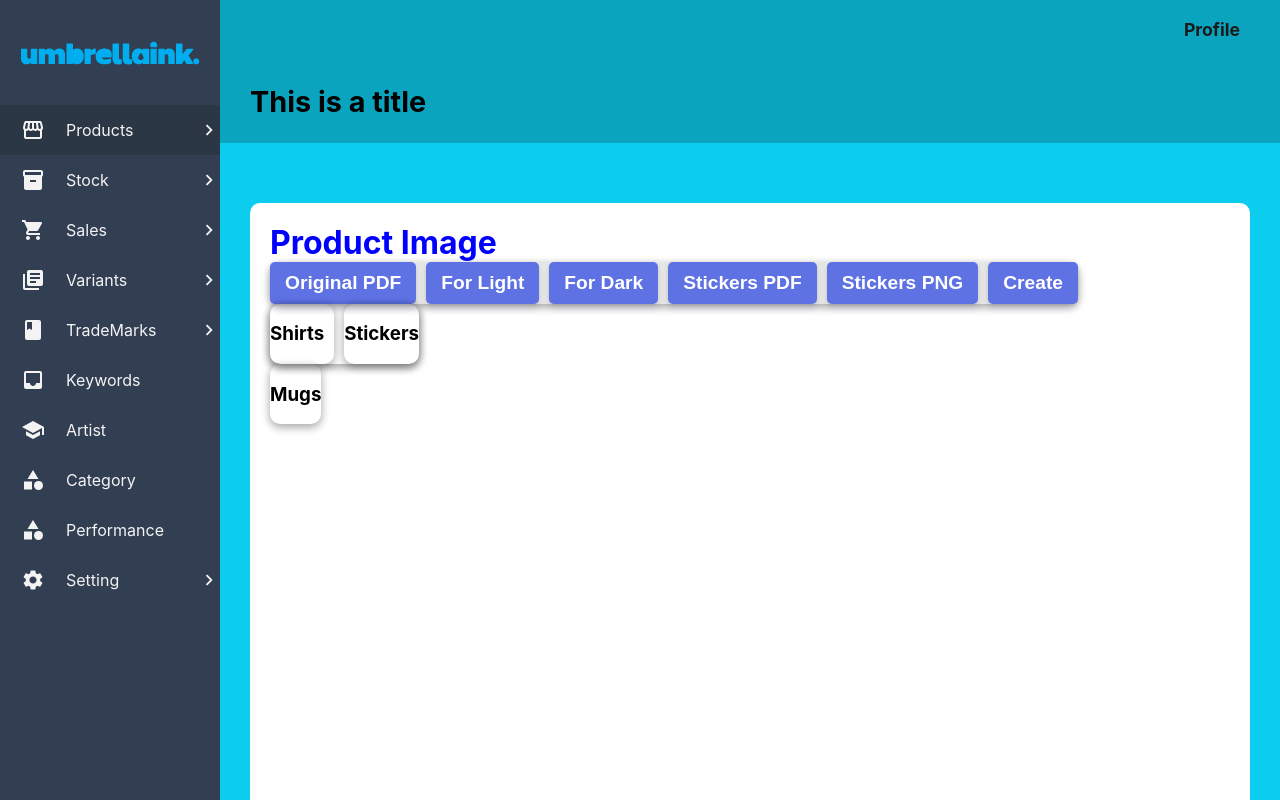
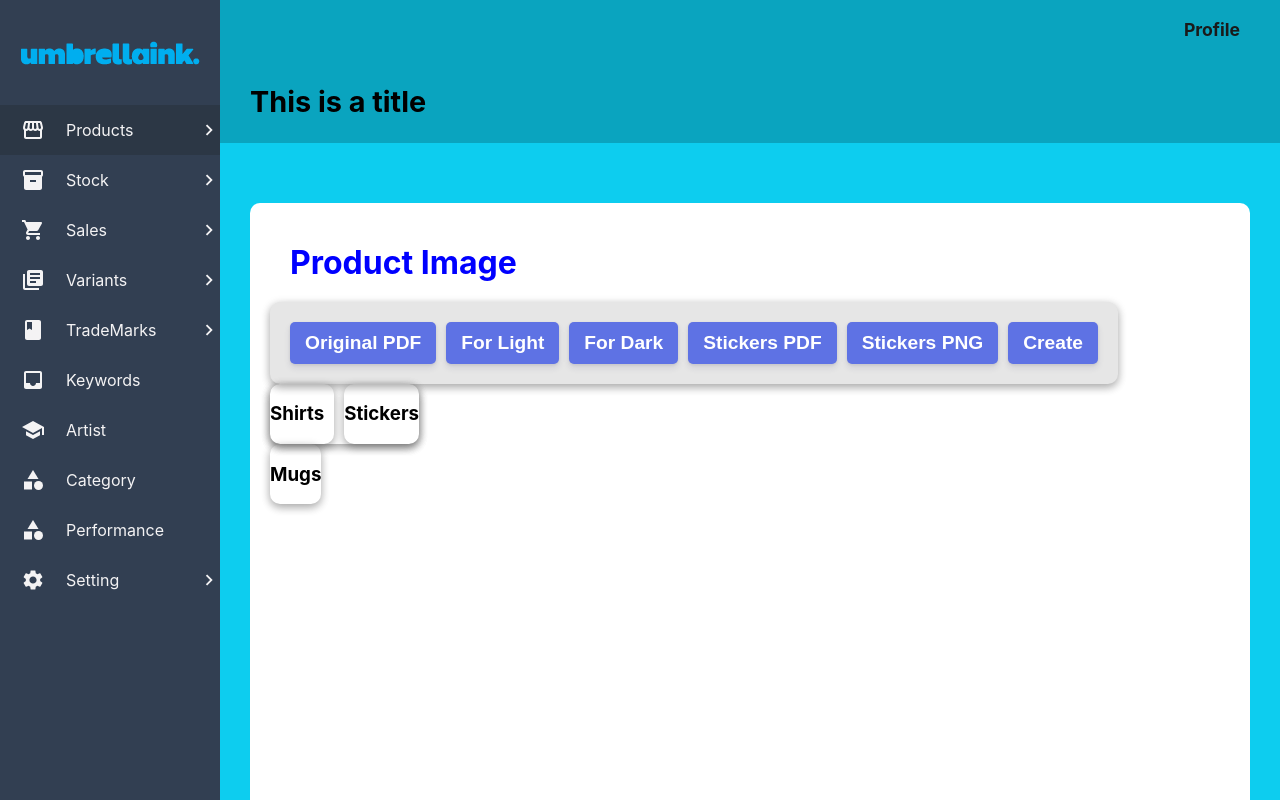
Before and after one commit to NightW0lfff/Zedflow-Project, a React (Create React App) app: page /products/create in a window 1280 px wide. Shown: the top 800 px of the page. Built offline with nearby package versions, Linux system fonts and the light colour scheme.

Commit message:
Update ProductCreate.css

```diff
--- a/src/Pages/ProductCreate.css
+++ b/src/Pages/ProductCreate.css
@@ -1,3 +1,22 @@
 h1 {
   color: blue;
 }
+
+.product-image {
+  display: flex;
+  flex-direction: column;
+  justify-content: center;
+  align-items: start;
+  margin: 0;
+  padding: 20px;
+}
+
+.product-image.title {
+  margin: 0;
+  padding: 20px;
+}
+
+.product-image.buttons {
+  margin: 0;
+  padding: 20px;
+}
```
